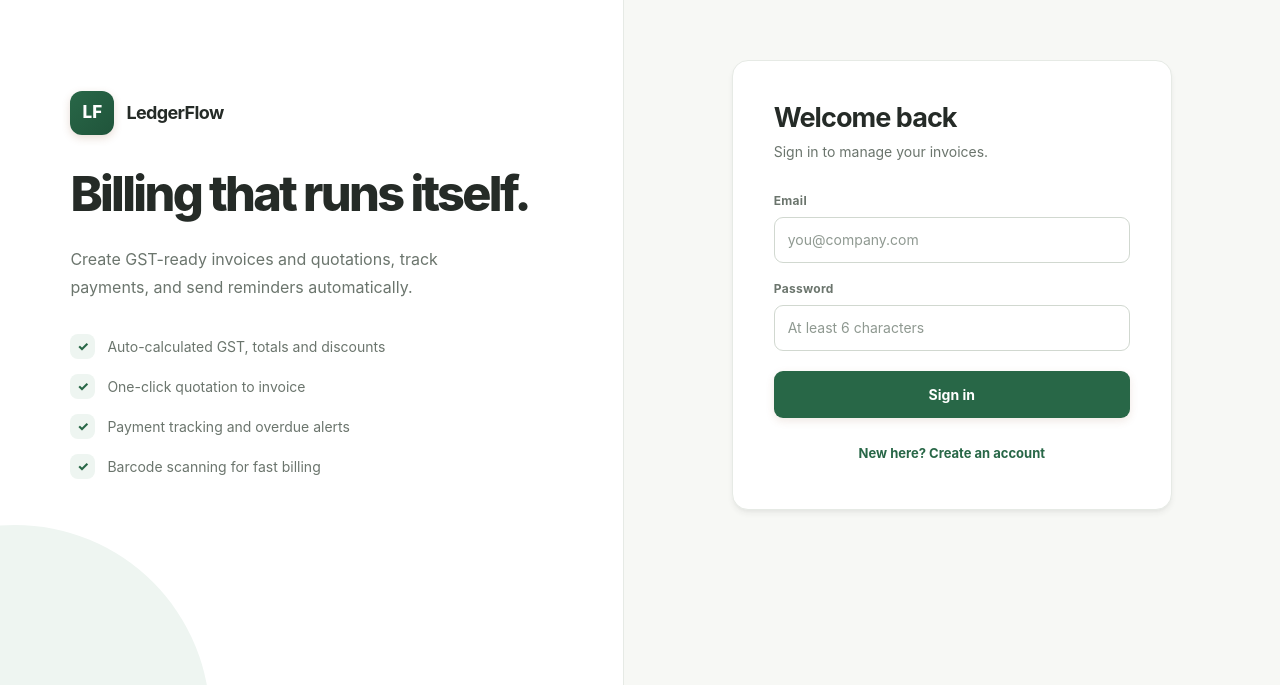
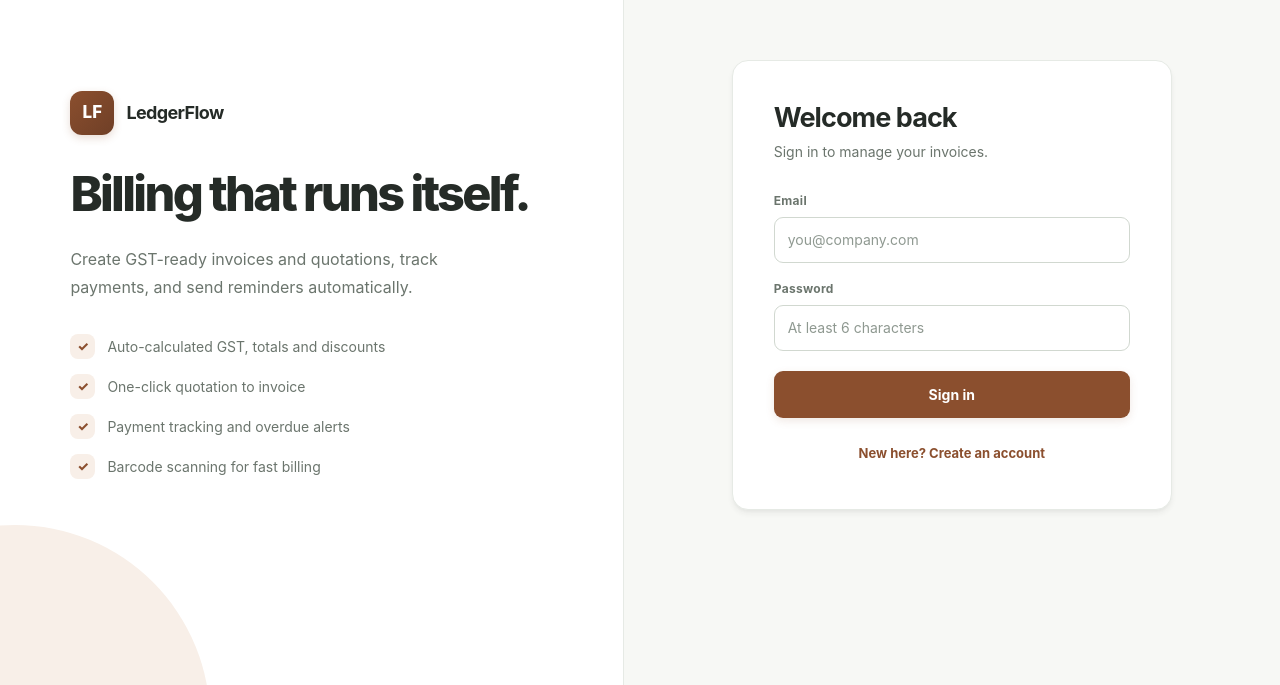
Before and after one commit to vasanthkumarbomle-droid/INVOICE-AND-QUOTATION-GENERATION-SYSTEM-, a React (Vite) app: page / in a window 1280 px wide. Shown: the part 115-800 px from the top of the page. Built offline with nearby package versions, Linux system fonts and the light colour scheme; no server answers.

Commit message:
Replace green brand accents with warm copper palette

```diff
--- a/src/App.css
+++ b/src/App.css
@@ -9,11 +9,11 @@
   --lf-bg: #F7F8F5;
   --lf-card: #FFFFFF;
   --lf-card-hover: #FCFDFB;
-  --lf-brand: #286747;            /* Sophisticated forest green */
-  --lf-brand-hover: #20543B;      /* Deeper natural green */
-  --lf-brand-light: #EEF5F1;      /* Soft brand tint */
-  --lf-brand-subtle: #D8E7DE;     /* Light sage border */
-  --lf-accent: #86B99A;           /* Fresh muted green */
+  --lf-brand: #8B4F2E;            /* Warm copper brand */
+  --lf-brand-hover: #6F3F27;      /* Deep copper hover */
+  --lf-brand-light: #F8EFE8;      /* Soft copper tint */
+  --lf-brand-subtle: #E9D7CC;     /* Soft copper border */
+  --lf-accent: #D5A178;           /* Muted warm accent */
   --lf-highlight: #D68B45;        /* Warm amber/copper */
   --lf-highlight-light: #FBF5EE;  /* Warm amber background */
   --lf-highlight-border: #EED7C1; /* Warm amber subtle border */
@@ -24,11 +24,11 @@
   --lf-text-muted: #8F9991;       /* Light grey-green */
   --lf-border: #E6EAE5;           /* Soft neutral grey */
   --lf-border-strong: #D1D8D0;    /* Darker border for inputs */
-  --lf-border-focus: #286747;
+  --lf-border-focus: #8B4F2E;
 
   /* Status Colors */
-  --lf-success: #286747;
-  --lf-success-bg: #EEF5F1;
+  --lf-success: #8B4F2E;
+  --lf-success-bg: #F8EFE8;
   --lf-warning: #C57B36;
   --lf-warning-bg: #FBF4EC;
   --lf-danger: #B83A3A;
@@ -156,7 +156,7 @@ a:hover {
   align-items: center;
   justify-content: center;
   font-weight: 700;
-  box-shadow: 0 2px 6px rgba(40, 103, 71, 0.25);
+  box-shadow: 0 2px 6px rgba(139, 79, 46, 0.25);
 }
 
 .lf-brand-text {
@@ -212,7 +212,7 @@ a:hover {
   background-color: var(--lf-brand);
   color: #FFFFFF;
   font-weight: 600;
-  box-shadow: 0 2px 6px rgba(40, 103, 71, 0.22);
+  box-shadow: 0 2px 6px rgba(139, 79, 46, 0.22);
 }
 
 .lf-nav-icon {
@@ -268,7 +268,7 @@ a:hover {
 
 .lf-demo-pill.connected .lf-demo-dot {
   background-color: var(--lf-brand);
-  box-shadow: 0 0 6px rgba(40, 103, 71, 0.4);
+  box-shadow: 0 0 6px rgba(139, 79, 46, 0.4);
 }
 
 .lf-demo-dot {
@@ -674,12 +674,12 @@ a:hover {
 .lf-btn-primary {
   background-color: var(--lf-brand);
   color: #FFFFFF;
-  box-shadow: 0 1px 3px rgba(40, 103, 71, 0.2);
+  box-shadow: 0 1px 3px rgba(139, 79, 46, 0.2);
 }
 
 .lf-btn-primary:hover:not(:disabled) {
   background-color: var(--lf-brand-hover);
-  box-shadow: 0 2px 6px rgba(40, 103, 71, 0.3);
+  box-shadow: 0 2px 6px rgba(139, 79, 46, 0.3);
 }
 
 .lf-btn-secondary {
@@ -1241,7 +1241,7 @@ a:hover {
     display: flex;
     justify-content: space-between;
     align-items: flex-start;
-    border-bottom: 2pt solid #286747;
+    border-bottom: 2pt solid #8B4F2E;
     padding-bottom: 14pt;
     margin-bottom: 18pt;
   }
@@ -1249,7 +1249,7 @@ a:hover {
   .lf-print-company-name {
     font-size: 18pt;
     font-weight: 700;
-    color: #286747;
+    color: #8B4F2E;
   }
 
   .lf-print-doc-title {
@@ -1273,10 +1273,10 @@ a:hover {
   }
 
   .lf-print-table th {
-    background-color: #EEF5F1 !important;
-    color: #286747 !important;
+    background-color: #F8EFE8 !important;
+    color: #8B4F2E !important;
     font-weight: 700;
-    border-bottom: 1.5pt solid #286747;
+    border-bottom: 1.5pt solid #8B4F2E;
     padding: 6pt 8pt;
     text-align: left;
     font-size: 10pt;
@@ -1305,12 +1305,12 @@ a:hover {
   }
 
   .lf-print-grand-total {
-    border-top: 1.5pt solid #286747;
+    border-top: 1.5pt solid #8B4F2E;
     margin-top: 6pt;
     padding-top: 6pt;
     font-weight: 800;
     font-size: 13pt;
-    color: #286747;
+    color: #8B4F2E;
   }
 
   .lf-print-footer {
```
